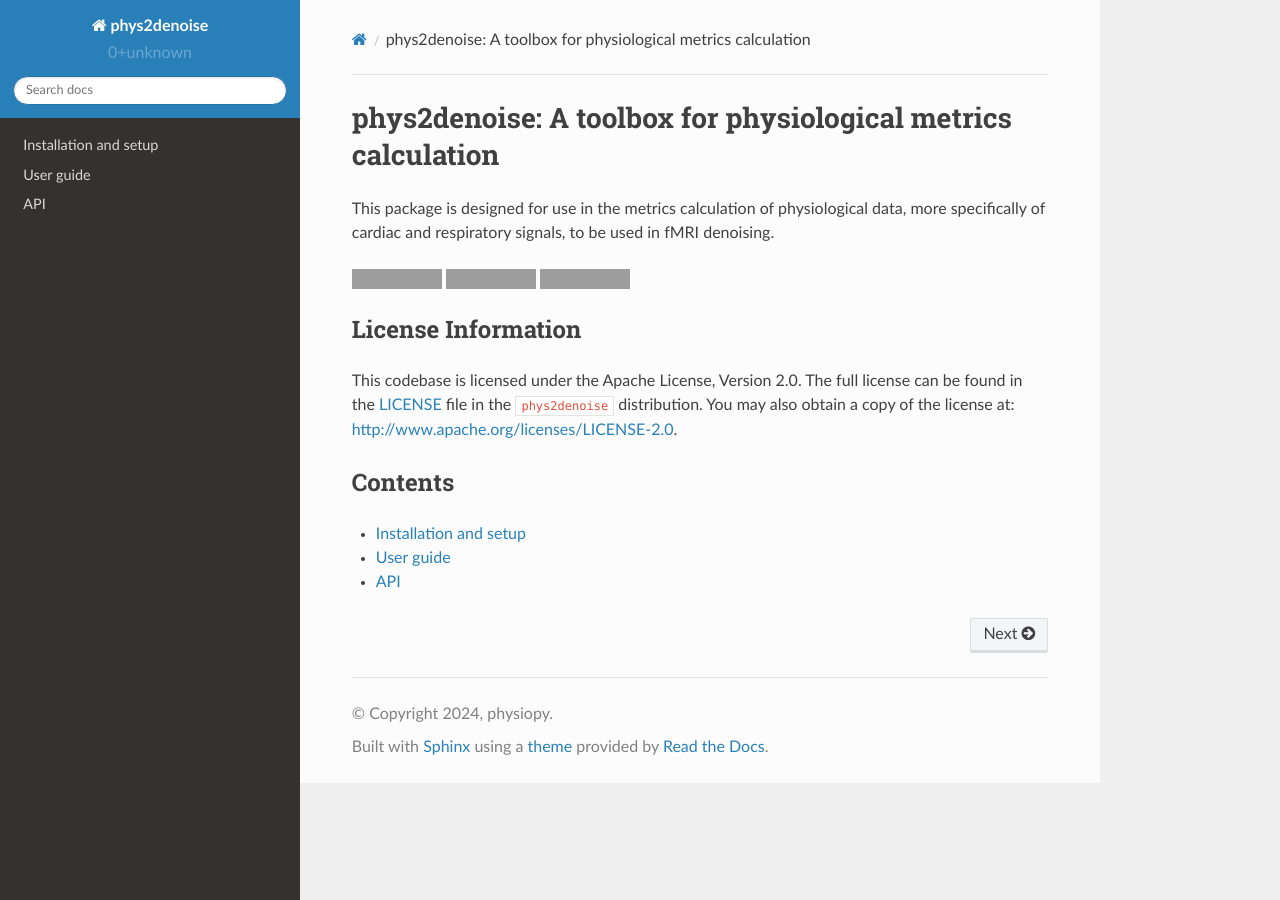
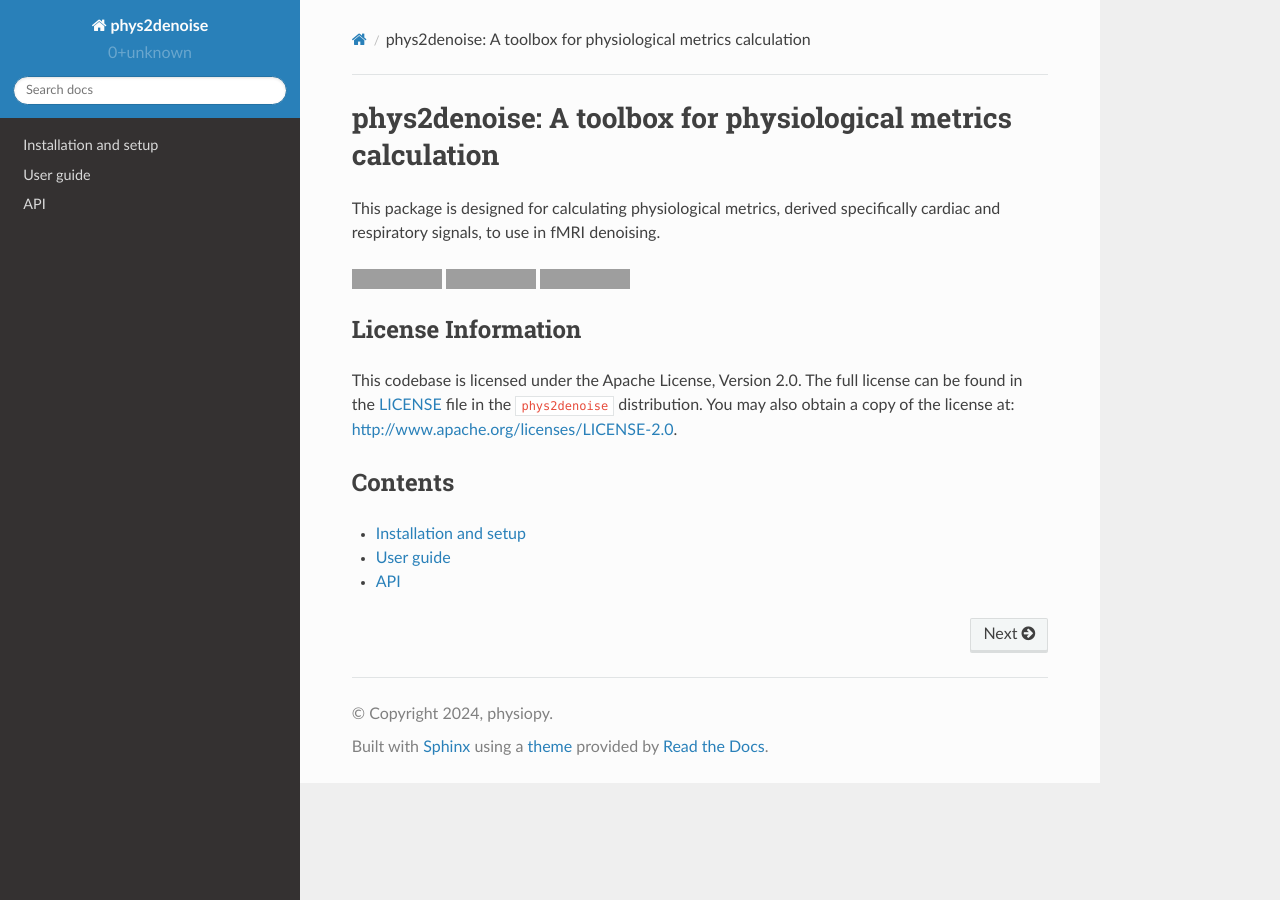
Before and after one commit to physiopy/phys2denoise, a Sphinx documentation site: the page built from docs/index.rst, in a window 1280 px wide. Built offline with Sphinx 7.4.7 and the Read the Docs theme 2.0.0, drawn with Linux system fonts in a browser that asks for light colours; grey boxes are pictures that could not be loaded.

Commit message:
FIX typos and layout

```diff
--- a/README.rst
+++ b/README.rst
@@ -1,7 +1,7 @@
 phys2denoise: A toolbox for physiological metrics calculation
 =============================================================
 
-This package is designed for use in the metrics calculation of physiological data, more specifically of cardiac and respiratory signals, to be used in fMRI denoising.
+This package is designed for calculating physiological metrics, derived specifically cardiac and respiratory signals, to use in fMRI denoising.
 
 
 .. image:: https://readthedocs.org/projects/phys2denoise/badge/?version=latest
--- a/docs/user_guide/metrics.rst
+++ b/docs/user_guide/metrics.rst
@@ -64,7 +64,7 @@ For further information refer to the :py:mod:`physutils` documentation.
 Without using a Physio object
 #############################
 
-However, if the use of the ``Physio`` object of the :py:mod:`physutils` module is not preferred, the metrics can be also computed without it. The following
+However, if the use of the ``Physio`` object from the :py:mod:`physutils` module is not preferred, the metrics can be also computed without it. The following
 example shows how to compute the heart rate and the heart rate variability using the :py:mod:`phys2denoise` package.
 
 .. code-block:: python
```
Also changed, not shown: docs/api.rst (+4 -4 lines), docs/installation.rst (+6 -1 lines).
